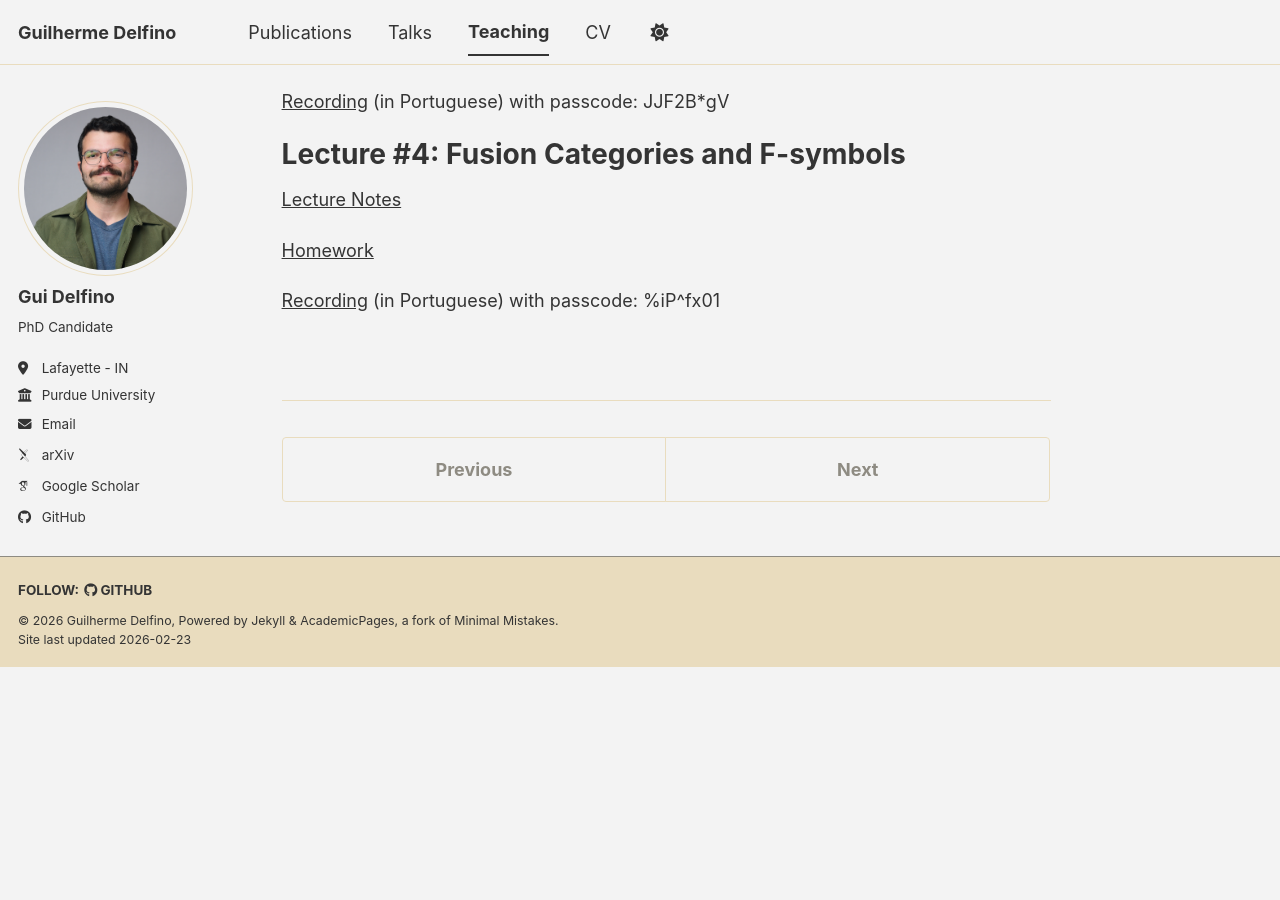
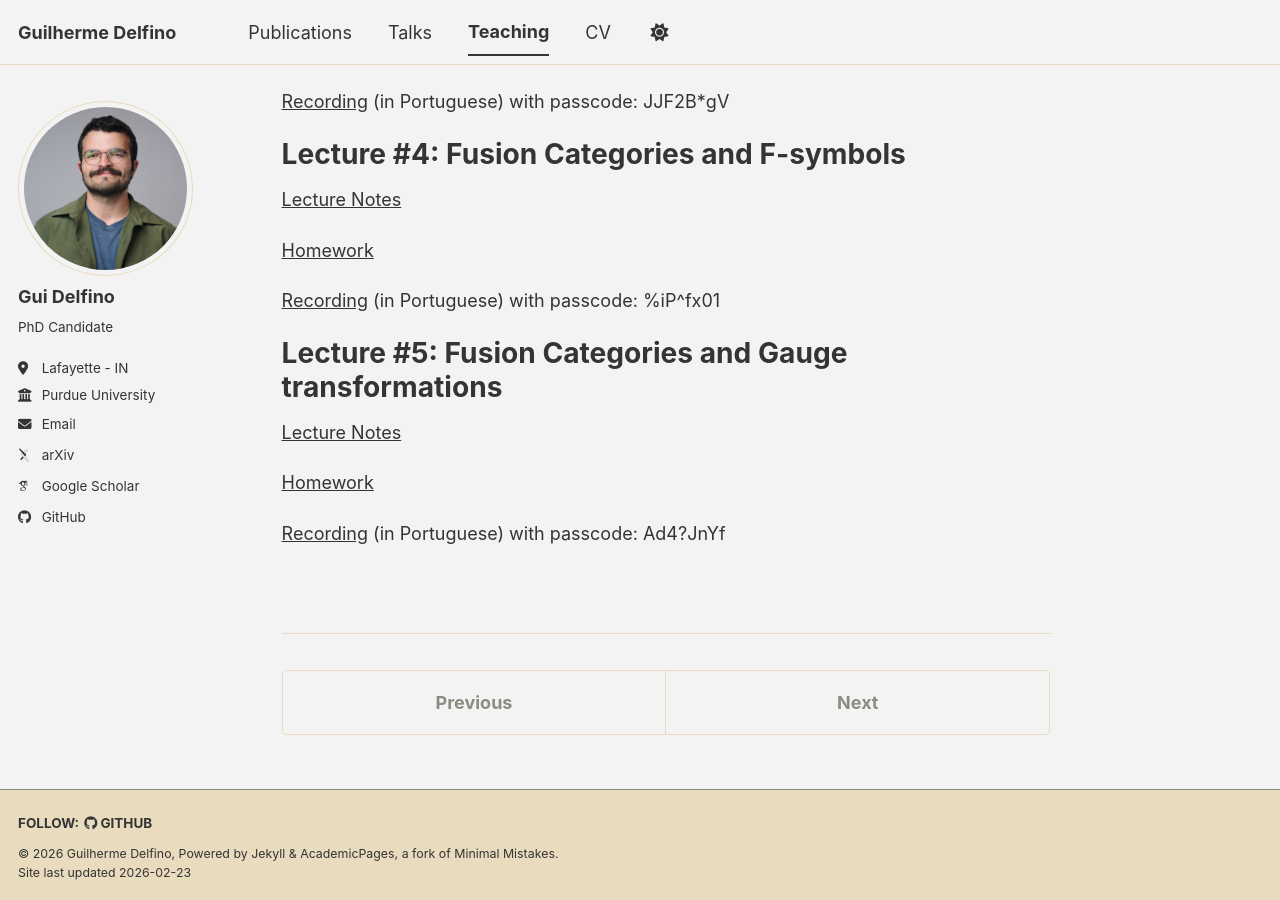
Before and after one commit to gui-delfino/gui-delfino.github.io, a Jekyll site: the page built from _teaching/2026-spring-fusion-cat.md, in a window 1280 px wide and 900 px high, scrolled down 942 px. Built offline with Jekyll 4.4.1, drawn with Linux system fonts in a browser that asks for light colours; some web fonts are replaced; a script bundle is joined from its source files by our own code; library files that are not in the unit come from our copies; before the commit the page ends 1609 px from its top, so only the background shows below that.

Commit message:
Lecture 5 added

```diff
--- a/_teaching/2026-spring-fusion-cat.md
+++ b/_teaching/2026-spring-fusion-cat.md
@@ -57,3 +57,14 @@
 [Homework](https://gui-delfino.github.io/files/Homework_4.pdf)
 
 [Recording](https://purdue-edu.zoom.us/rec/share/0rVVbFyTtW7jUq38J-VBCMYxnt-uhCwpkiVJ-h9s9g3I9DP6fs8WG8iKrmHjQBEa.tJwUY83HVScFiIA1) (in Portuguese) with passcode: %iP^fx01
+
+
+Lecture #5: Fusion Categories and Gauge transformations
+======
+
+
+[Lecture Notes](https://gui-delfino.github.io/files/Lecture_5.pdf)
+
+[Homework](https://gui-delfino.github.io/files/Homework_5.pdf)
+
+[Recording](https://purdue-edu.zoom.us/rec/share/tcbGBFqA2QexEMK8vhR3hC9W2P1lmu_SeVhTjpLhZTzTGdmOxQLN8C7zss0A_579.uyBT_sGVUIueRCf) (in Portuguese) with passcode: Ad4?JnYf
```
Also changed, not shown: 2 other files.
